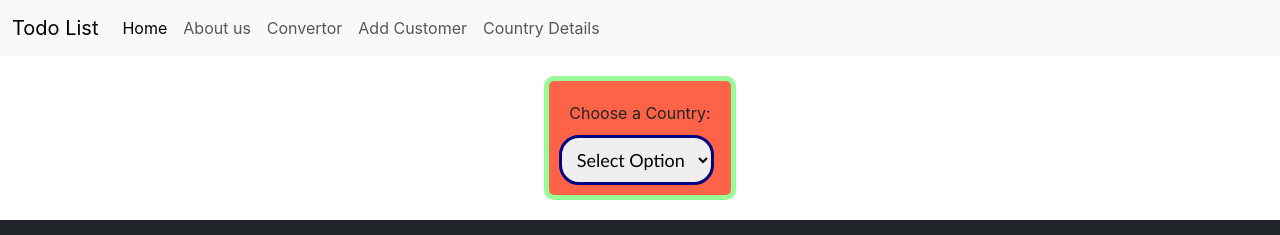
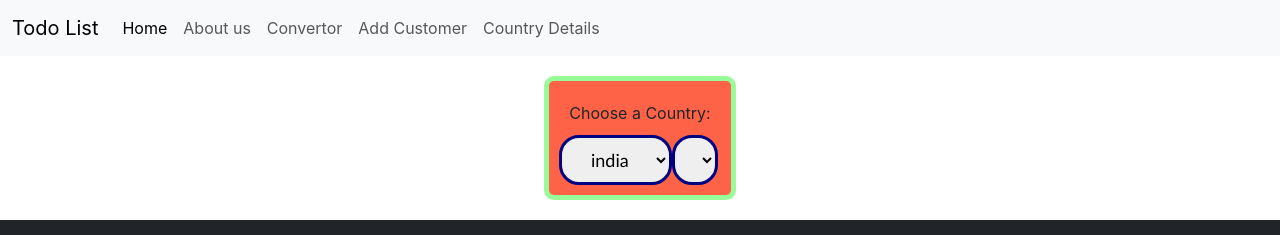
Before and after one commit to kulchoudhary21/TodoList-Project-Training, a React (Create React App) app: page /country in a window 1280 px wide. Shown: the top 235 px of the page. Built offline with nearby package versions, Linux system fonts and the light colour scheme.

Commit message:
Updating and adding files Assignment-5

```diff
--- a/src/MyComponent/CountryDetails.jsx
+++ b/src/MyComponent/CountryDetails.jsx
@@ -1,36 +1,38 @@
 import { useState } from "react";
 import "../css/country.css";
-let count = true;
+import { countries } from "./daa";
 export function CountryDetails() {
-  const [country, setCountry] = useState(["Select Option"]);
-  let countries = [
-    { country: "india", cities: ["Indore", "ujjain", "Dewas", "mumbai"] },
-    { country: "australia", cities: ["Indore", "ujjain", "Dewas", "mumbai"] },
-    { country: "pakistan", cities: ["Islamabad", "lahore", "karachi"] },
-  ];
-  let getCt = () => {
-    const select = document.getElementById("select").value;
-    console.log(count);
-    countries.map((l, i) => {
-      if (count) {
-        setCountry((arr) => [...arr, l.country]);
-      }
-      if (countries.length == i + 1) count = false;
+  const [city, setCity] = useState([]);
 
-      if (l.country == select) {
-        console.log(countries[i].cities);
-      }
-    });
-  };
+  const selectCountry = (e) => {
+    console.log(countries)
+    // const city = e.target.value
+    const a = countries.filter(res => res.country === e.target.value)
+    console.log(a[0].cities)
+
+    setCity(a[0].cities)
+  }
 
   return (
     <div className="country">
       <label style={{ padding: "10px" }}>Choose a Country:</label>
       <div>
-        <select id="select" name="d1" onClick={getCt}>
-          {country.map((i) => {
-            return <option value={i}>{i}</option>;
+        <select id="select" onChange={selectCountry}>
+          {countries.map((i) => {
+            return (
+              <option name={i.country} key={i.country} value={i.country}>
+                {i.country}
+              </option>
+            );
           })}
+        </select>
+
+        <select id="select"  >
+            return (
+              <option key="k">
+                {city}
+              </option>
+            );
         </select>
       </div>
     </div>
--- /dev/null
+++ b/src/MyComponent/daa.js
@@ -0,0 +1,4 @@
+export const countries = [
+    { country: "india", cities: ["Indore", "ujjain", "Dewas", "mumbai"] },
+    { country: "australia", cities: ["Melbourne", "Adelaid", "Sydney"] },
+    { country: "pakistan", cities: ["Islamabad", "lahore", "karachi"] }]
```
